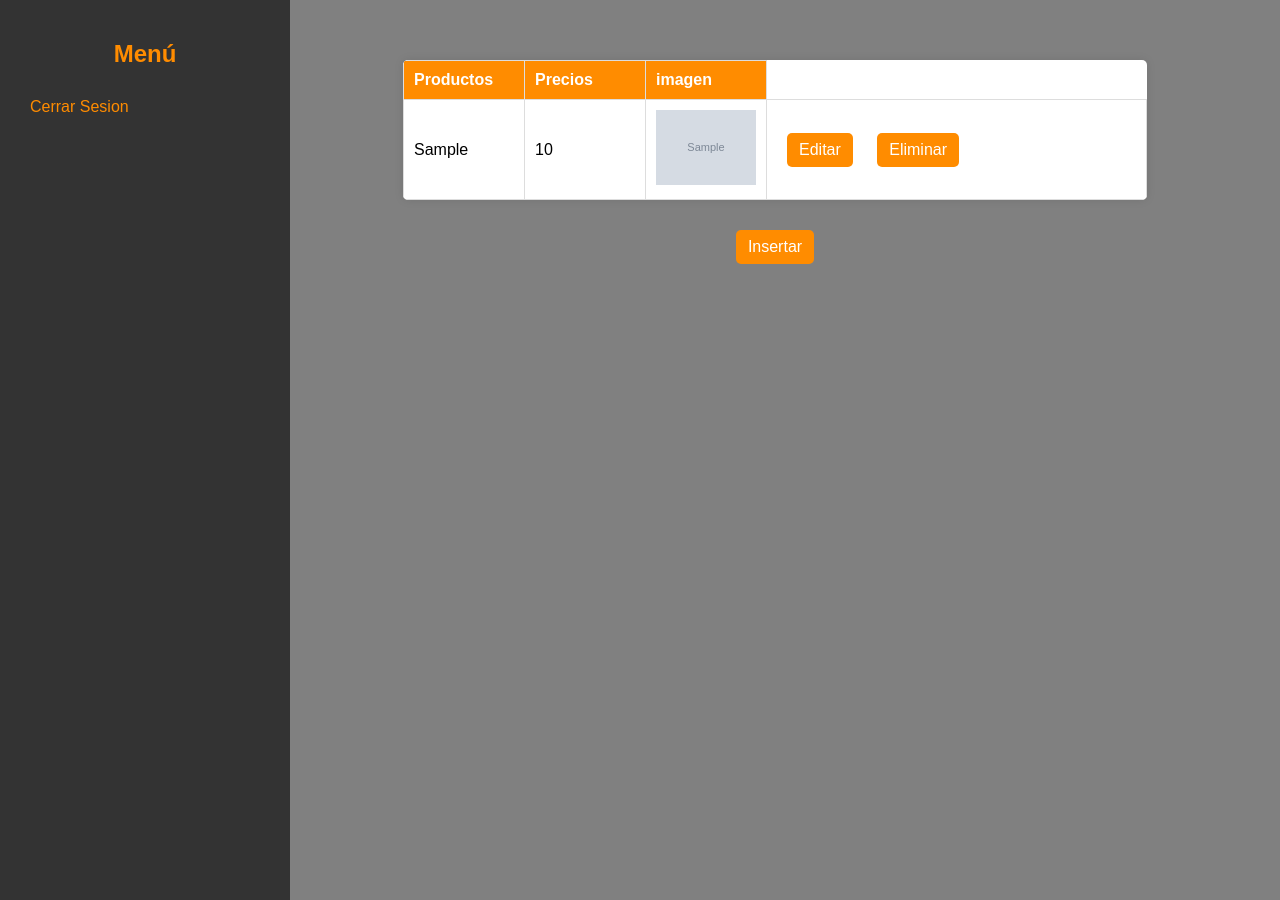
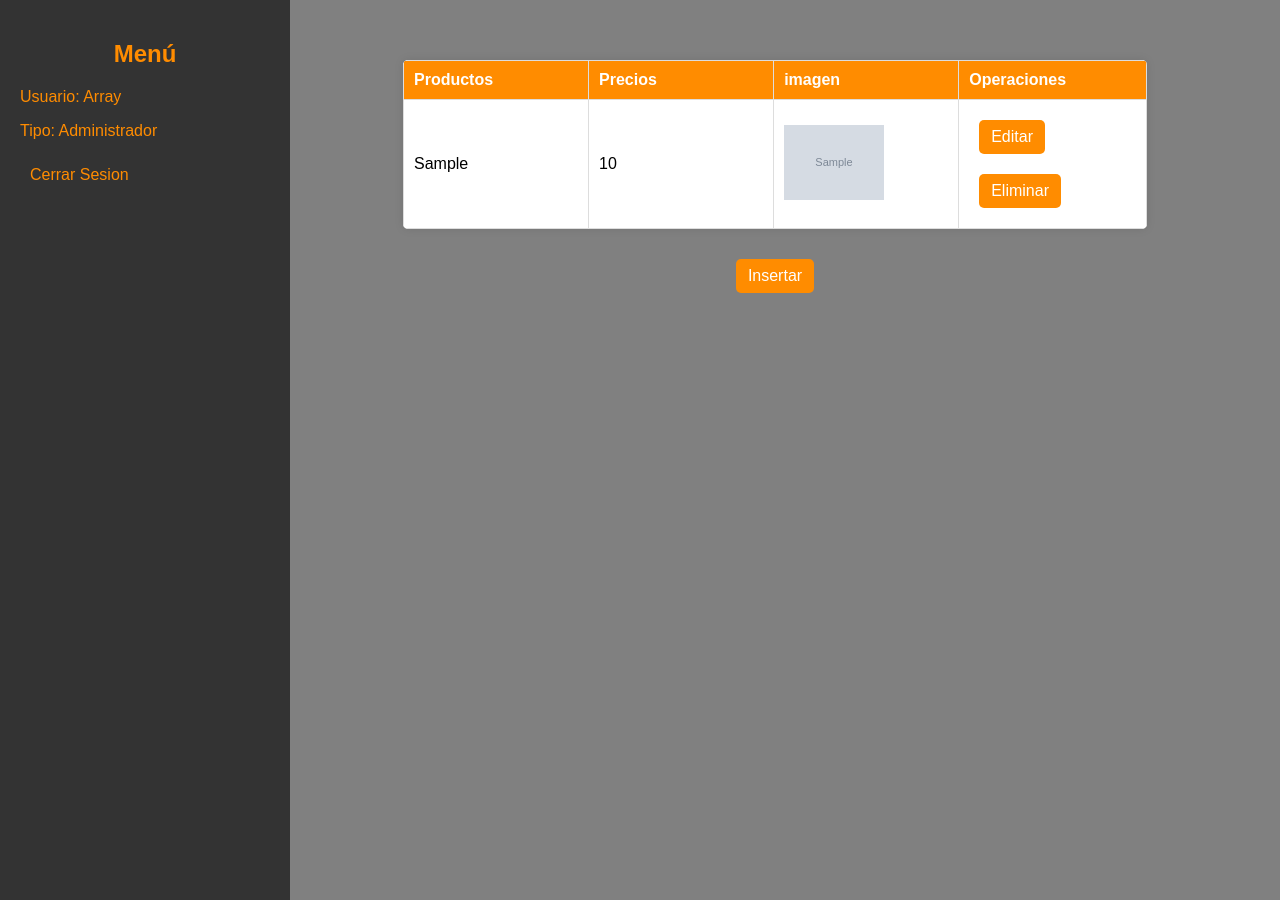
Before and after one commit to OscarFArequipaCh/DesarrolloWebOFACh, a PHP site: page /principal.php in a window 1280 px wide. Run offline with PHP 8.4, Linux system fonts and the light colour scheme; a user stored in the database is signed in; tables that the repository leaves empty or names only in its code hold one stand-in row (values such as "Sample post").

Commit message:
agregado ultima parte de mostrar usuario y comprovar nivel para que solo usuarios de nivel administrador puedan insrtar, editar y eliminar registros

```diff
--- a/Tareas/Tarea Parcial/Ejercicio25/principal.php
+++ b/Tareas/Tarea Parcial/Ejercicio25/principal.php
@@ -20,6 +20,13 @@
 
         <nav class="sidebar">
             <h2>Menú</h2>
+            <p>Usuario: <?php echo $_SESSION['usuario'];?></p>
+            <p>Tipo:
+            <?php if($_SESSION['nivel'] == 1){?>
+            Administrador
+            <?php } else {?>
+            Usuario
+            <?php } ?></p>
             <a href="cerrarsesion.php">Cerrar Sesion</a>
         </nav>
 
@@ -30,6 +37,9 @@
                     <th width="100px">Productos</th>
                     <th width="100px">Precios</th>
                     <th width="100px">imagen</th>
+                    <?php if($_SESSION['nivel']==1){?>
+                    <th width="100px">Operaciones</th>
+                    <?php } ?>
                 </tr>
             </thead>
             <?php
--- a/Tareas/Tarea Parcial/Ejercicio25/stylestable.css
+++ b/Tareas/Tarea Parcial/Ejercicio25/stylestable.css
@@ -23,6 +23,10 @@
 
 .sidebar h2 {
     text-align: center;
+}
+
+.sidebar p {
+    text-align: left;
 }
 
 .sidebar a {
```
